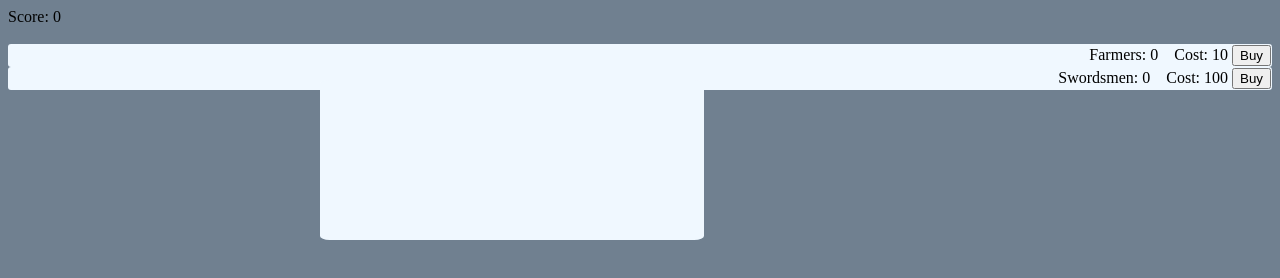
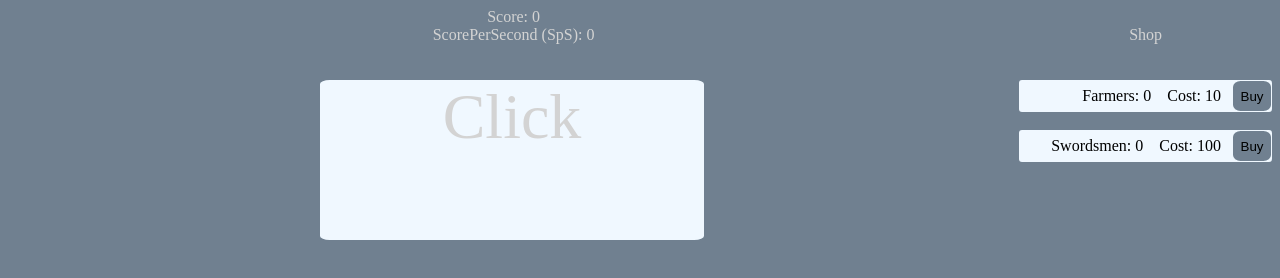
Before and after one commit to JaN1cee/Clicker, a plain HTML site: page index.html in a window 1280 px wide. Drawn offline with Linux system fonts and the light colour scheme.

Commit message:
Update index.html

```diff
--- a/index.html
+++ b/index.html
@@ -6,27 +6,41 @@
   </head>
 
   <body>
-    <div class="scoreDisplay">Score: <span id="score">0</span></div>
+    <div class="leftSection">
+      <div class="scoreDisplay">
+        Score: <span id="score">0</span>
 
-    <div class="clickBox" onclick="addToScore(clickAmount)"></div>
+        <div id="scorePerSecondDisplay">
+          ScorePerSecond (SpS): <span id="scorePerSecond">0</span>
+        </div>
+      </div>
+      <div class="clickBox" onclick="addToScore(clickAmount)">Click</div>
+    </div>
 
     <br />
 
+    <div class="rightSection">
       <div class="shop">
+        <div id="shopTitle">Shop</div>
+        <br />
+        <br />
         <div id="farmerShop">
           Farmers:
           <span id="farmer">0</span>
-        &nbsp&nbsp Cost: <span id="farmerCost">10</span>
+          &nbsp&nbsp Cost: <span id="farmerCost">10</span> &nbsp
 
-        <button onclick="addFarmer()">Buy</button>
+          <button onclick="addFarmer()" id="button">Buy</button>
         </div>
+
+        <br />
 
         <div id="swordsmenShop">
           Swordsmen:
           <span id="swordsmen">0</span>
-        &nbsp&nbsp Cost: <span id="swordsmenCost">100</span>
+          &nbsp&nbsp Cost: <span id="swordsmenCost">100</span> &nbsp
 
-        <button onclick="addSwordsmen()">Buy</button>
+          <button onclick="addSwordsmen()" id="button">Buy</button>
+        </div>
       </div>
     </div>
   </body>
```
Lines whose indentation alone changed are shown as unchanged.
